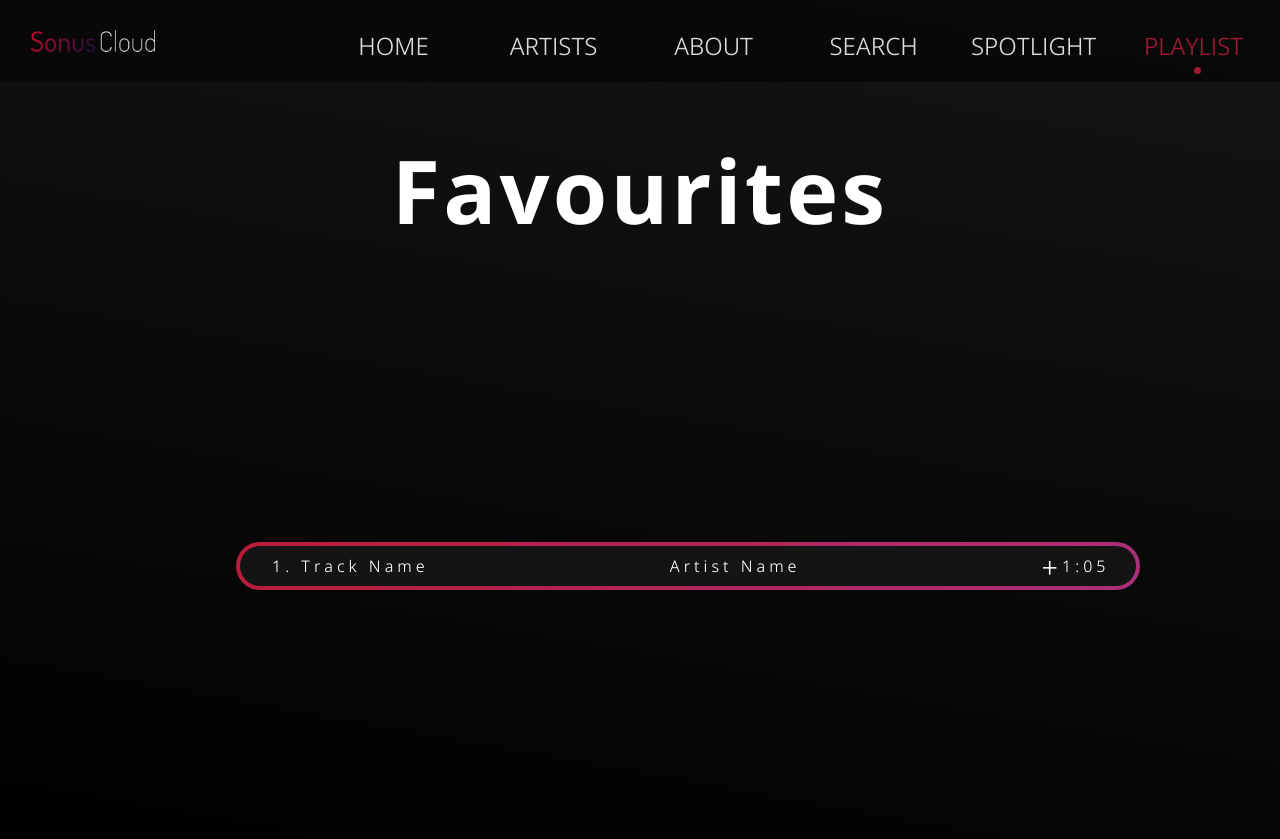
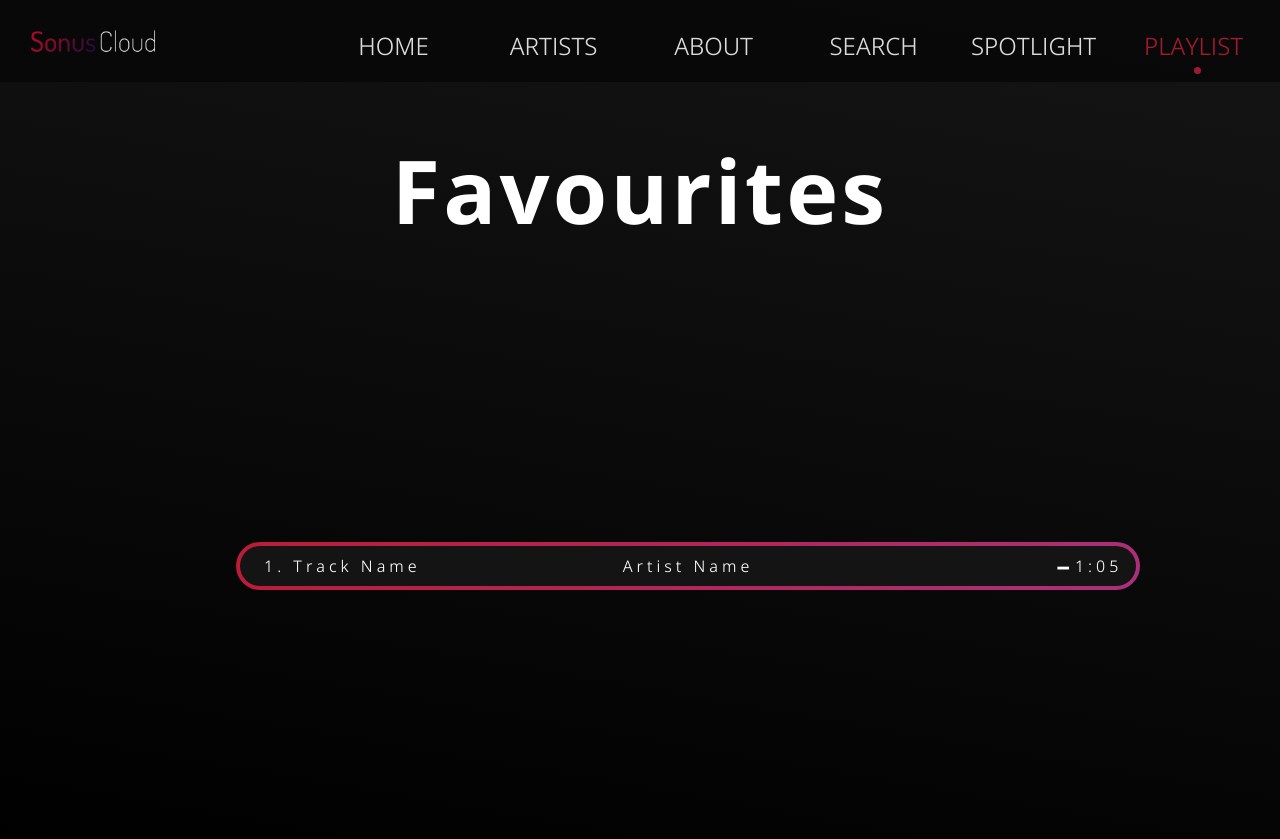
Before and after one commit to JerseysGet/SonusCloud, a Flask app: page /playlist in a window 1280 px wide. Shown: the top 839 px of the page. Run offline with Flask 3, Linux system fonts and the light colour scheme.

Commit message:
styled playlist track

```diff
--- a/src/static/style.css
+++ b/src/static/style.css
@@ -692,12 +692,12 @@ nav > a:nth-child(6):hover ~ .dot {
 .track_info .right .plus {
   font-size: 1.8rem;
   transition: 0.15s;
+  user-select: none;
 }
 
 .track_info .right .plus:hover {
   scale: 1.25;
   cursor: pointer;
-  user-select: none;
 }
 
 .favourite .track_info .right .plus {
@@ -1434,5 +1434,38 @@ th:nth-child(3) {
   letter-spacing: 0.2rem;
 }
 
-.track_info > .artist_name {
+.playlist_track {
+  width: 100%;
+  display: grid;
+  padding: 1.5rem;
+  grid-template-columns: repeat(3, 1fr);
+  align-items: center;
 }
+
+.playlist_track .track_number {
+  justify-self: left;
+}
+
+.playlist_track .artist_name {
+  justify-self: center;
+}
+
+.playlist_track .right {
+  justify-self: right;
+  display: flex;
+  justify-content: space-between;
+  align-items: center;
+  width: 20%;
+}
+
+.playlist_track .right .minus {
+  font-size: 3rem;
+  transition: 0.15s;
+  user-select: none;
+  transform: translateY(-0.25rem);
+}
+
+.playlist_track .right .minus:hover {
+  cursor: pointer;
+  transform: translateY(-0.4rem) scale(1.5);
+}
--- a/src/templates/playlist.html
+++ b/src/templates/playlist.html
@@ -9,11 +9,11 @@
     <div class="playlist_container">
       <ol class="track_list">
         <div class="track">
-          <div class="track_info">
+          <div class="playlist_track">
             <li class="track_number">Track Name</li>
             <div class="artist_name">Artist Name</div>
             <div class="right">
-              <div class="plus">+</div>
+              <div class="minus">-</div>
               <div class="track_length">1:05</div>
             </div>
           </div>
```
